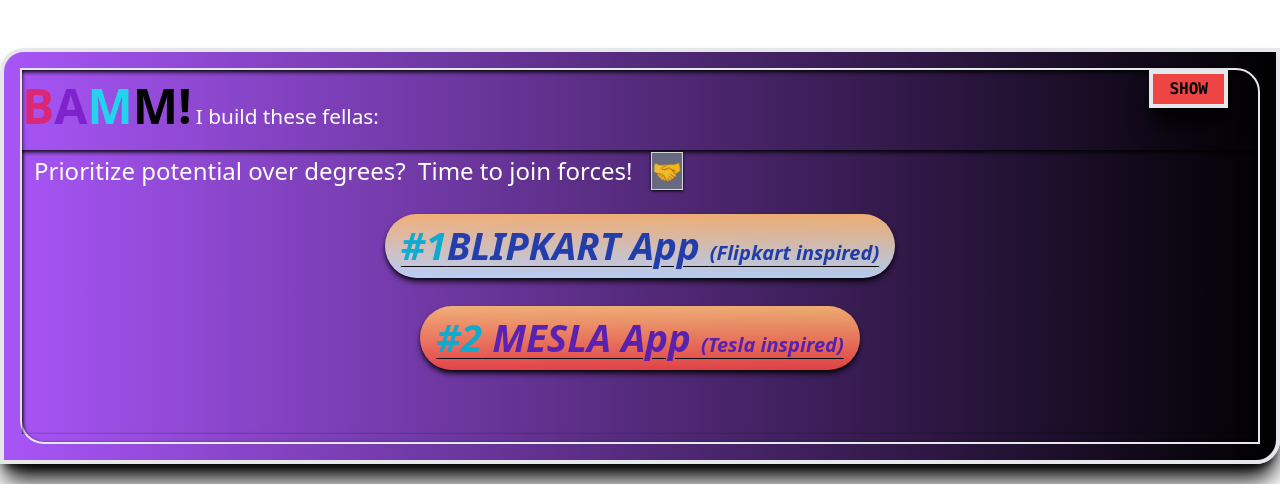
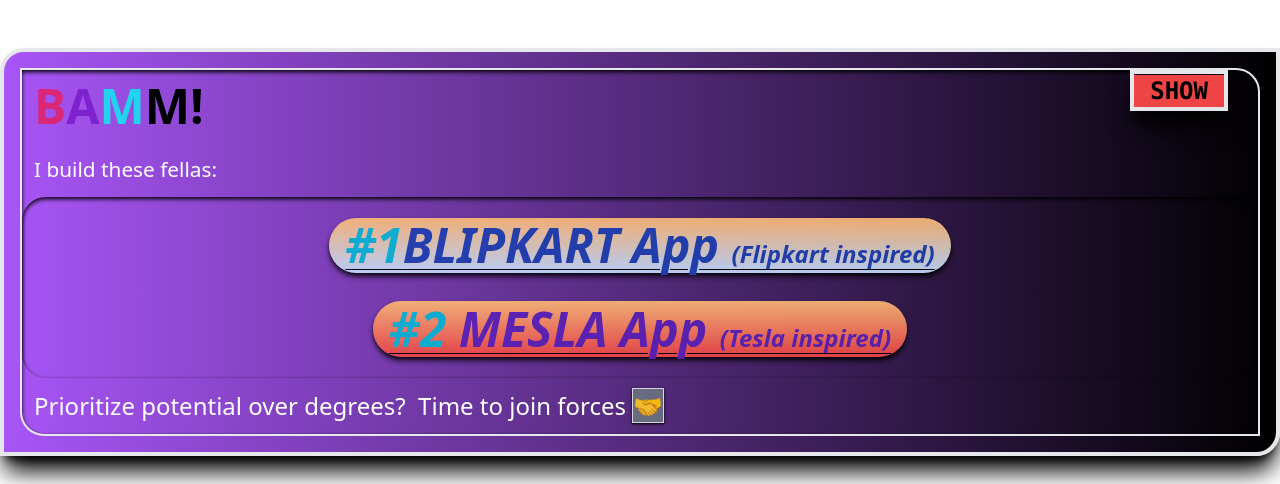
Before and after one commit to luffy17zoro17/portfolio.1, a Next.js app: page / in a window 1280 px wide. Shown: the part 912-1396 px from the top of the page. Built offline with nearby package versions, Linux system fonts and the light colour scheme.

Commit message:
final changes

```diff
--- a/components/VioletBlock.js
+++ b/components/VioletBlock.js
@@ -12,11 +12,10 @@
     return (
 
         <div className='border-4 relative
-       z-30 top-[60rem] rounded-tl-3xl
+       z-30 top-[70rem] rounded-tl-3xl
        rounded-br-3xl
-        top-0
            bg-gradient-to-r from-purple-500 to-black
-          p-4 shadow-xl shadow-black'>
+          p-4 shadow-xl shadow-black lg:top-[60rem]'>
         <div className='flex flex-col border-2 shadow-inner
         shadow-black rounded-bl-3xl rounded-tr-3xl'>
 
@@ -24,11 +23,11 @@
 
          <div className='right-[3rem] absolute z-50
          shadow-xl shadow-black
-          border-4 cursor-pointer'>
-         <button className={hide ? `w-[100%] py-[0.2rem] px-[1rem]
+          border-4 cursor-pointer lg:text-2xl'>
+         <button className={hide ? `w-[100%] px-[1rem]
           bg-red-500 hover:animate-bounce
-         font-mono font-bold text-[1rem]` : `
-         w-[100%] py-[0.2rem] px-[1rem]
+         font-mono font-bold` : `
+         w-[100%] px-[1rem]
           bg-red-500 hover:animate-bounce
          font-mono font-bold text-[1rem] focus:shadow-inner focus:shadow-black`}
          onClick={()=>setHide(!hide)}>
@@ -38,25 +37,21 @@
 
 
          <div className=''>
-
+            <div className='flex flex-col px-3'>
             <span className="font-bold text-[3rem]">
               <span className="text-pink-600">B
-          </span><span className="text-purple-700">A</span>
+            </span><span className="text-purple-700">A</span>
             <span className="text-cyan-400">M</span>M!</span>
-             &nbsp;<span className='text-white text-[1rem] lg:text-[1.3rem]'>I build these fellas:</span>
-              <br/>
-             <div className="absolute flex flex-wrap justify-center items-center
-             text-[1rem] text-white px-3 py-2.5 lg:text-[1.5rem]">Prioritize potential over degrees?
-             &nbsp;Time to join forces! &nbsp;&nbsp;
-             <b className="bg-gray-500 border shadow shadow-black
-              animate-pulse">
-               <Link href='/contact'><a>🤝</a></Link></b>
+             <span className='py-3 text-white text-[1rem] md:text-[1.2rem]
+              lg:text-[1.3rem]'>I build these fellas:
+             </span>
              </div>
          </div>
 
-         <div className='font-bold italic text-center shadow-black text-[1rem]
-             underline underline-offset-[0.4rem] space-y-7 my-2 px-[1rem]
-             shadow-inner flex flex-col justify-center items-center py-[4rem]'>
+         <div className='font-bold italic text-center shadow-black
+             underline underline-offset-[0.4rem] px-[1rem] space-y-7 rounded-3xl
+             shadow-inner flex flex-col justify-center items-center py-[1.3rem]
+             '>
             <div className='text-blue-800 py-[0.2rem] px-[1rem]
              rounded-full decoration-slate-100 animate-pulse
              bg-gradient-to-b from-orange-300 to-blue-200
@@ -64,9 +59,9 @@
             hover:text-cyan-500 hover:shadow-lg hover:shadow-black
              active:shadow-inner active:shadow-black'>
              <Link href={`${process.env.PRIVATE_BLIPKAR_KEY}`}>
-              <a className='text-[3vw]'><b className='text-cyan-500'>#1</b>
+              <a className='text-[1.4rem] md:text-3xl lg:text-5xl'><b className='text-cyan-500'>#1</b>
               BLIPKART App&nbsp;
-                <span className='text-sm md:text-xl'>(Flipkart inspired)</span></a>
+                <span className='text-[2vw] md:text-lg lg:text-2xl'>(Flipkart inspired)</span></a>
              </Link>
              </div>
              <div className='py-[0.2rem] rounded-full text-violet-800
@@ -75,13 +70,24 @@
              shadow-md shadow-black active:shadow-inner active:shadow-black
              hover:text-cyan-500 hover:shadow-lg hover:shadow-black'>
              <Link href={`${process.env.PRIVATE_MESL_KEY}`}>
-              <a className='text-[3vw]'>
+              <a className='text-[1.4rem] md:text-3xl lg:text-5xl'>
                 <b className='text-cyan-500'>#2</b> MESLA App&nbsp;
-                <span className='text-sm md:text-xl'>(Tesla inspired)</span></a>
+                <span className='text-[2vw] md:text-lg lg:text-2xl'>
+                  (Tesla inspired)</span></a>
              </Link>
              </div>
 
          </div>
+
+         <span className="flex flex-wrap
+             text-[1rem] text-white px-3 py-2.5 lg:text-[1.5rem]">
+             <span>Prioritize potential over degrees?
+             &nbsp;Time to join forces&nbsp;
+             <span className="bg-gray-500 border shadow shadow-black
+              animate-pulse">
+               <Link href='/contact'><a>🤝</a></Link>
+             </span></span>
+          </span>
          <div className='flex'>
          <RedBlock
            hide={hide}
```
